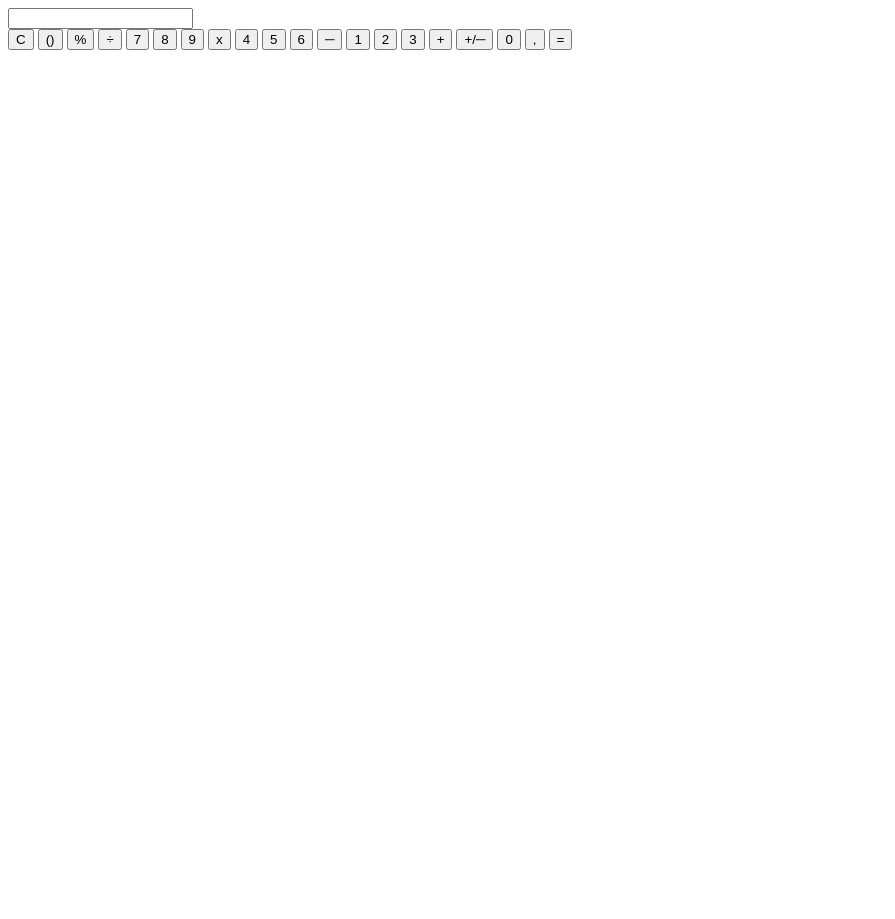
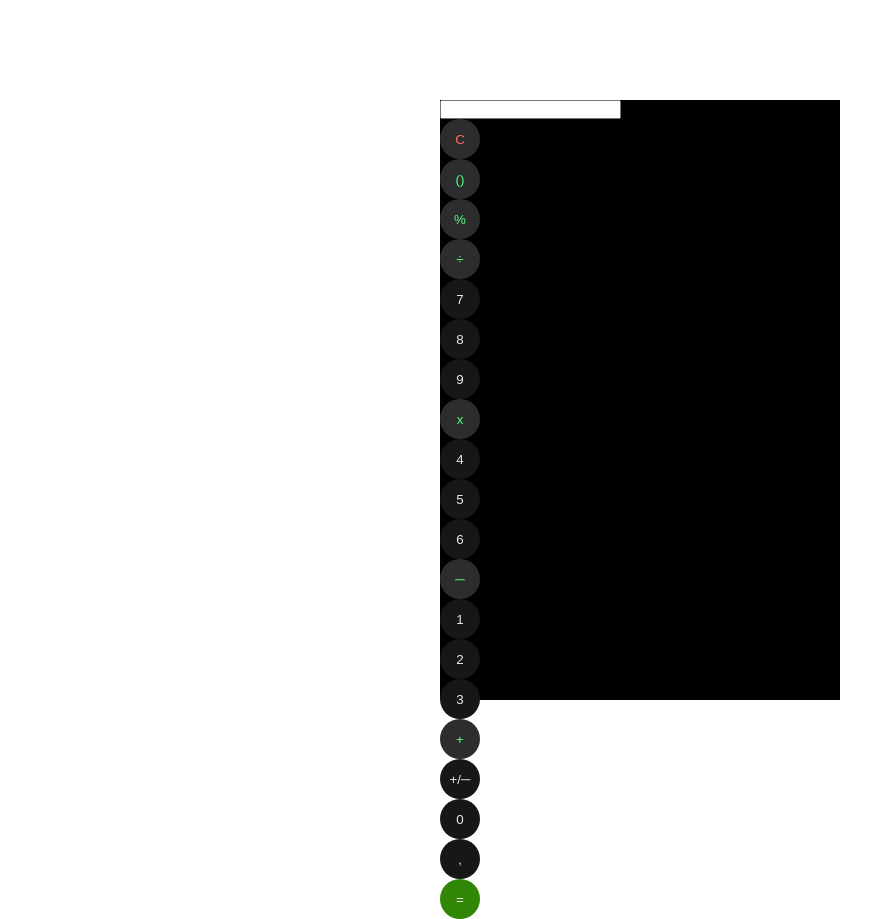
Before and after one commit to cneto2001/CalculatorWebPage, a plain HTML site: page index.html in a window 1280 px wide. Shown: the whole page, without its empty margins (0-895 px from the left). Before the commit the page ends 800 px from the top, so only its background shows below. Drawn offline with Linux system fonts and the light colour scheme.

Commit message:
Button Styles

```diff
--- a/index.html
+++ b/index.html
@@ -5,6 +5,8 @@
     <meta charset="UTF-8">
     <meta name="viewport" content="width=device-width, initial-scale=1.0">
     <title>Calculator</title>
+
+    <link rel="stylesheet" href="style.css">
 </head>
 
 <body>
@@ -19,13 +21,13 @@
 
         <div class="buttonSection">
 
-            <button class="functionButton">C</button>
+            <button class="functionButton" style="color: #fd6b61;">C</button>
 
-            <button class="functionButton">()</button>
+            <button class="functionButton positiveFunction">()</button>
 
-            <button class="functionButton">%</button>
+            <button class="functionButton positiveFunction">%</button>
 
-            <button class="functionButton">÷</button>
+            <button class="functionButton positiveFunction">÷</button>
 
             <button class="insertButton">7</button>
 
@@ -33,7 +35,7 @@
 
             <button class="insertButton">9</button>
 
-            <button class="functionButton">x</button>
+            <button class="functionButton positiveFunction">x</button>
 
             <button class="insertButton">4</button>
 
@@ -41,7 +43,7 @@
 
             <button class="insertButton">6</button>
 
-            <button class="functionButton">─</button>
+            <button class="functionButton positiveFunction">─</button>
 
             <button class="insertButton">1</button>
 
@@ -49,7 +51,7 @@
 
             <button class="insertButton">3</button>
 
-            <button class="functionButton">+</button>
+            <button class="functionButton positiveFunction">+</button>
 
             <button class="insertButton">+/─</button>
 
@@ -58,7 +60,6 @@
             <button class="insertButton">,</button>
 
             <button id="resultButton">=</button>
-
         </div>
     </div>
 </body>
--- a/style.css
+++ b/style.css
@@ -15,20 +15,49 @@ body {
     display: flex;
     justify-content: center;
     align-items: center;
+
+    height: 100svh;
 }
 
 .calculatorWrapper {
+    display: flex;
+    flex-direction: column;
+
+    width: 400px;
+    height: 600px;
+
     background-color: var(--bg-color-primary);
 }
 
 button {
+    display: flex;
+    justify-content: center;
+    align-items: center;
+
     border: none;
     border-radius: 50%;
+
+    cursor: pointer;
 }
 
 .insertButton, .functionButton, #resultButton {
     width: 40px;
     height: 40px;
+
+    color: #e8e8ea;
+}
+
+.insertButton:hover, .functionButton:hover {
+    background-color: #444446;
+}
+
+.insertButton:hover, .functionButton:hover, #resultButton:hover{
+    transition-duration: 0.2s;
+    filter: brightness(150%);
+}
+
+.positiveFunction {
+    color: #5aff7c;
 }
 
 .insertButton {
```
